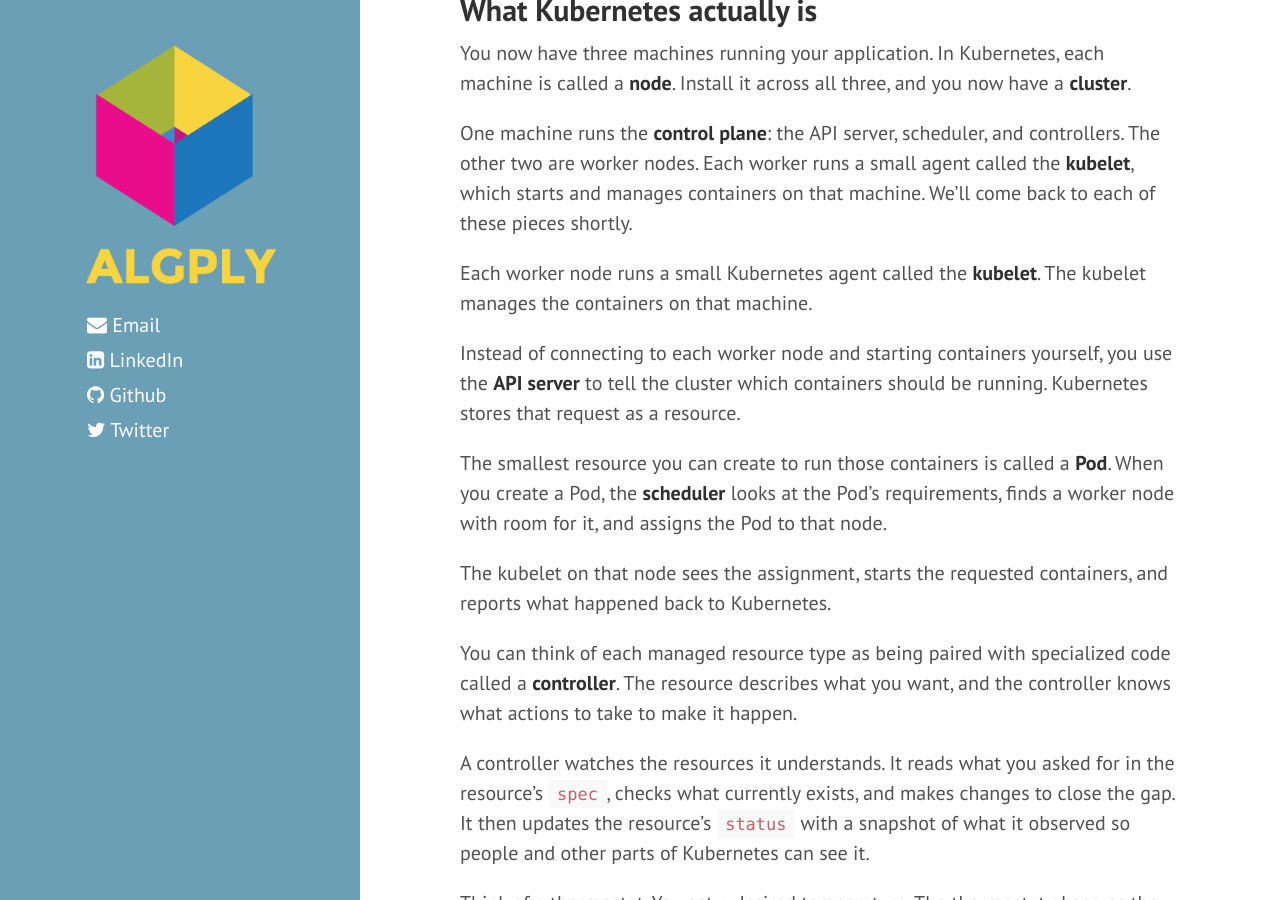
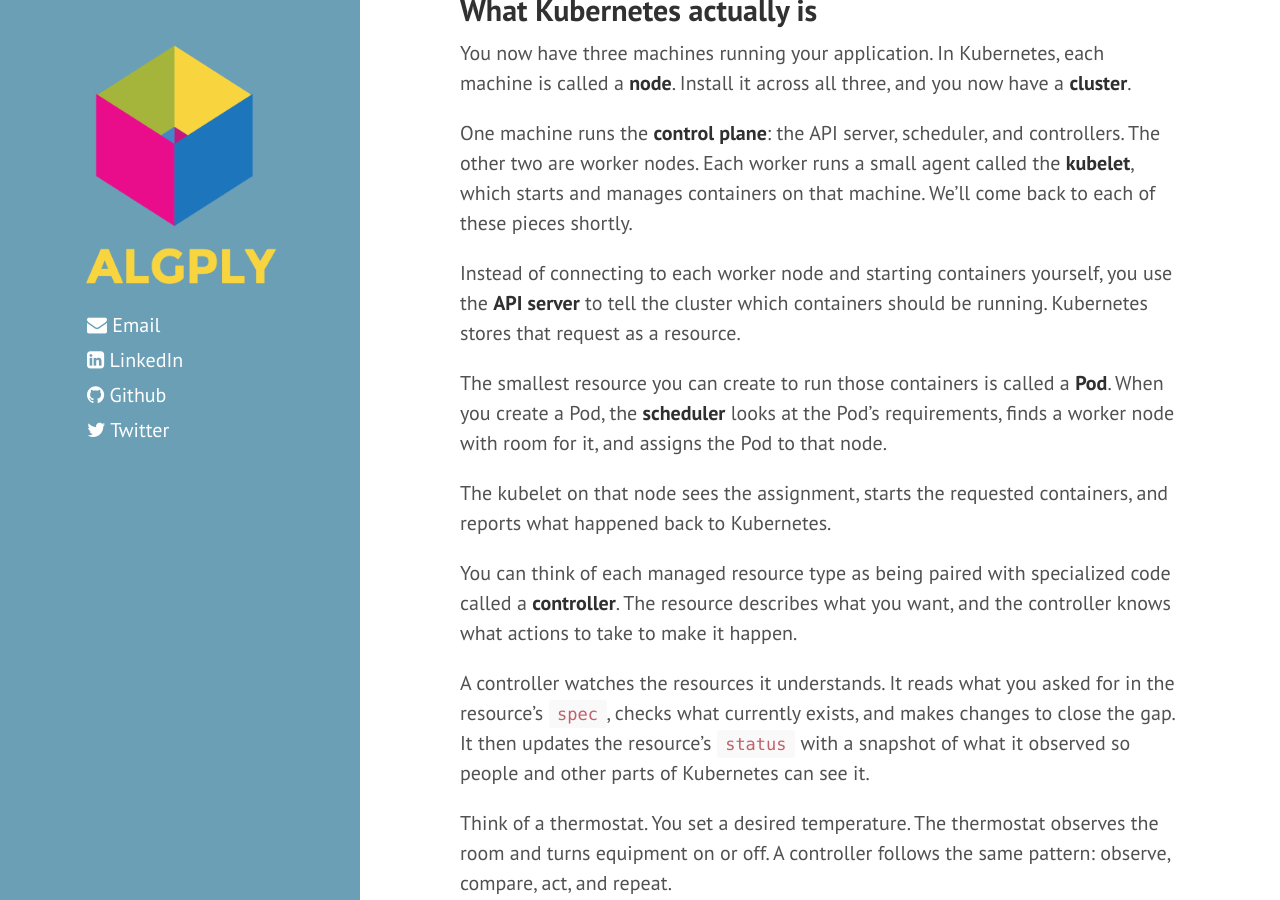
Before and after one commit to josephgardner/josephgardner.github.io, a Jekyll site: the page built from _posts/2026-04-06-kubernetes-from-scratch.md, in a window 1280 px wide and 900 px high, scrolled down 4820 px. Built offline with Jekyll 4.4.1, drawn with Linux system fonts in a browser that asks for light colours; nearby versions of some CDN libraries; comment, search, counter and statistics services are not loaded.

Commit message:
Apply suggestion from @josephgardner

```diff
--- a/_posts/2026-04-06-kubernetes-from-scratch.md
+++ b/_posts/2026-04-06-kubernetes-from-scratch.md
@@ -152,7 +152,6 @@ You now have three machines running your application. In Kubernetes, each machin
 
 One machine runs the **control plane**: the API server, scheduler, and controllers. The other two are worker nodes. Each worker runs a small agent called the **kubelet**, which starts and manages containers on that machine. We’ll come back to each of these pieces shortly.
 
-Each worker node runs a small Kubernetes agent called the **kubelet**. The kubelet manages the containers on that machine.
 
 Instead of connecting to each worker node and starting containers yourself, you use the **API server** to tell the cluster which containers should be running. Kubernetes stores that request as a resource.
 
```
